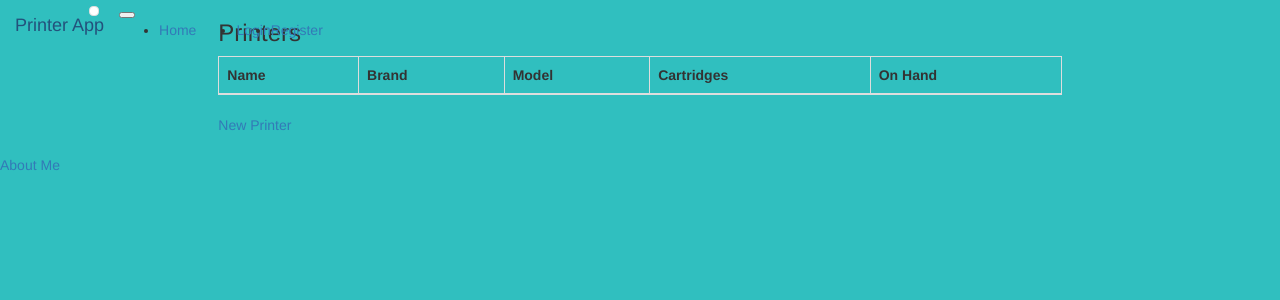
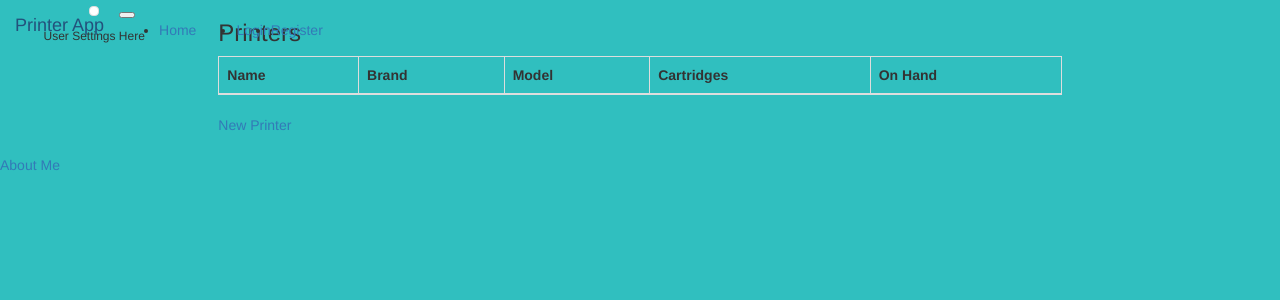
Before and after one commit to vadiimvooo/PrinterApp, a Flask app: template app/templates/user.html in a window 1280 px wide. Shown: the top 300 px of the page. Run offline with Flask 2, Linux system fonts and the light colour scheme; the template is opened without the code that fills it, so the values that code supplies are empty; some libraries are stand-ins or nearby versions.

Commit message:
Added placeholder for future user setting page.

```diff
--- a/app/templates/user.html
+++ b/app/templates/user.html
@@ -7,6 +7,7 @@
                 <img class="avatar avatar-180 img-thumbnail" src="{{ user.avatar(180) }}"/>
                 <div class="card-body">
                     <h5>{{ user.username }}</h5>
+                    <h6>User Settings Here</h6>
                 </div>
             </div>
         </div>
```
